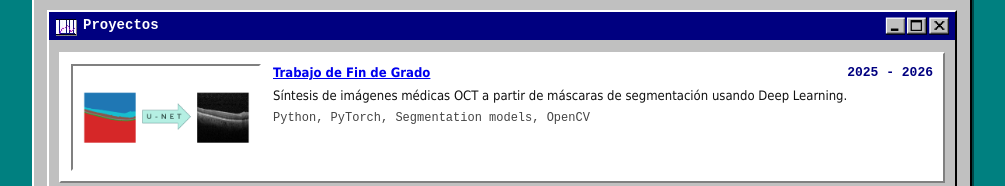
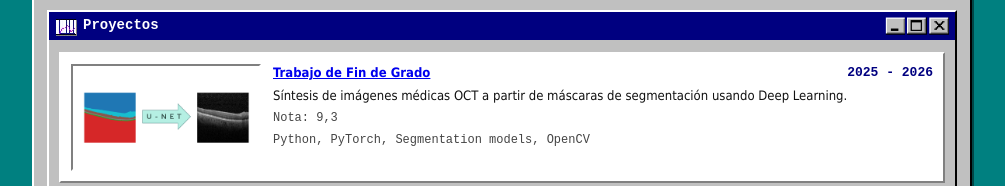
Before and after one commit to donatocotardo/donatocotardo.github.io, a plain HTML site: page index.html in a window 1280 px wide. Shown: the part 1148-1334 px from the top of the page, without its empty margins (138-1143 px from the left). Drawn offline with Linux system fonts and the light colour scheme.

Commit message:
feat: añade nota TFG

```diff
--- a/index.html
+++ b/index.html
@@ -121,6 +121,7 @@
               <span>2025 - 2026</span>
             </header>
             <p>Síntesis de imágenes médicas OCT a partir de máscaras de segmentación usando Deep Learning.</p>
+            <p class="stack">Nota: 9,3</p>
             <p class="stack">Python, PyTorch, Segmentation models, OpenCV</p>
           </div>
         </article>
```
